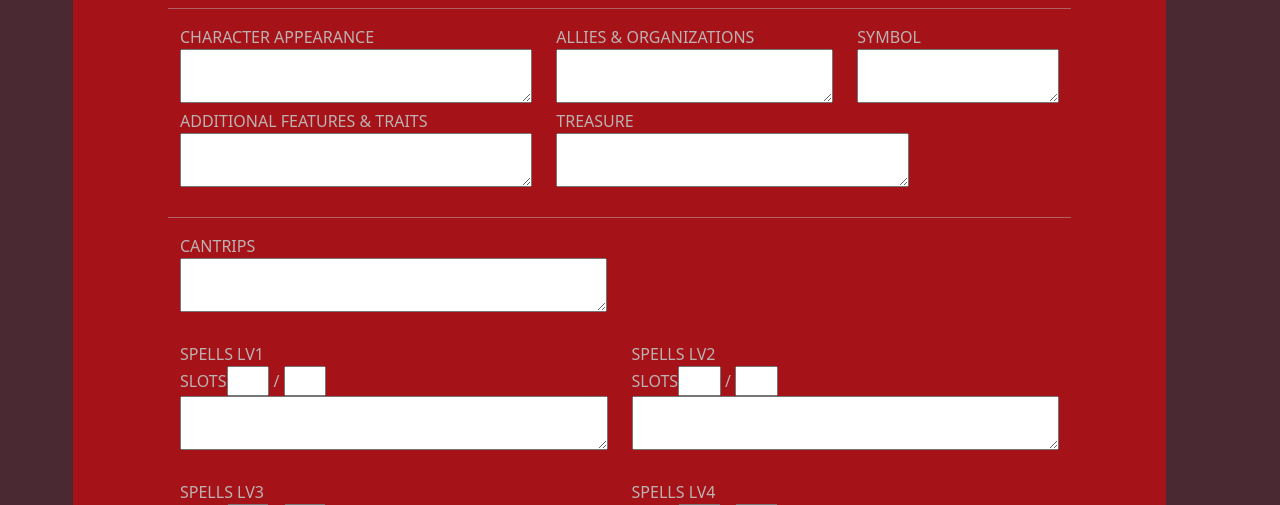
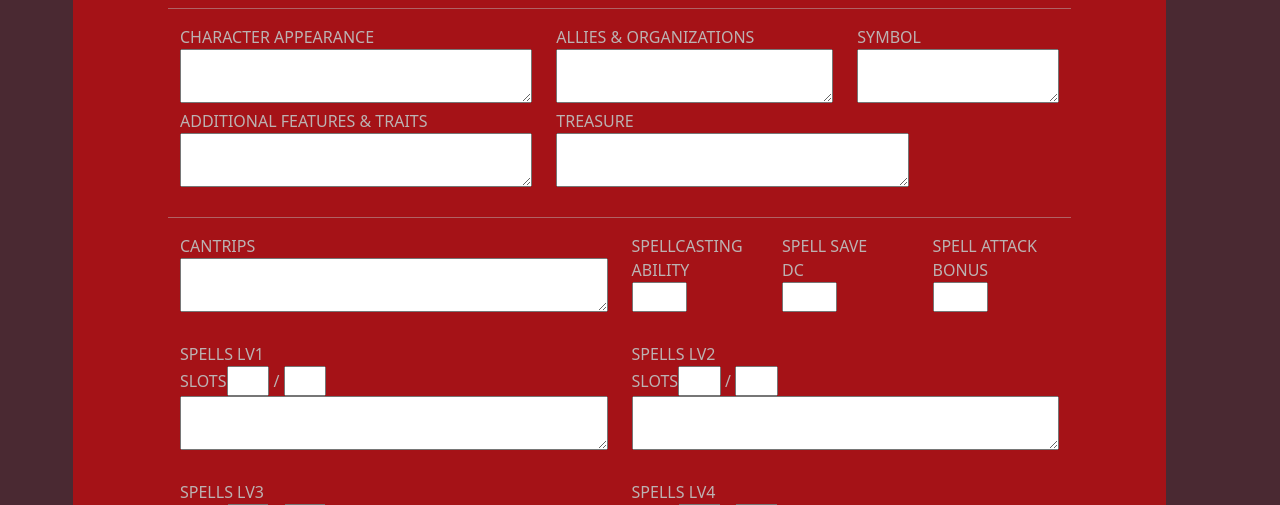
Before and after one commit to AdrM3r1/web-design-DND, a PHP site: page /html/charCreator.php in a window 1280 px wide. Shown: the part 1748-2253 px from the top of the page. Run offline with PHP 8.4, Linux system fonts and the light colour scheme; some libraries are stand-ins or nearby versions; some web fonts are replaced.

Commit message:
hoja de pj montada faltan botones y form

```diff
--- a/html/charCreator.php
+++ b/html/charCreator.php
@@ -68,11 +68,12 @@
 
               <div class="col-md-3">
                 DEATH SAVES<br>
-                SUCESS &nbsp;   <input type="checkbox"> <input type="checkbox"> <input type="checkbox"><br>
+                SUCESS &nbsp; <input type="checkbox"> <input type="checkbox"> <input type="checkbox"><br>
                 FAILS &nbsp;<input type="checkbox"> <input type="checkbox"> <input type="checkbox">
               </div>
 
-              <!-- division --><hr>
+              <!-- division -->
+              <hr>
               <div class="col-md-2">
                 STRENGTH
                 <br><input style="width:70px" type="number"> <br>
@@ -150,7 +151,8 @@
               </div>
               <!-- division -->
 
-              <h4>Skills</h4><hr>
+              <h4>Skills</h4>
+              <hr>
 
               <div class="col-md-4">
                 <input type="checkbox">ACROBATICS (Dex) <br><input style="width:50px" type="number"><br>
@@ -239,7 +241,7 @@
                 <textarea style="width:100%"></textarea><br><br>
               </div>
 
-              <br><br> <!-- division -->
+              <!-- division -->
 
               <hr>
 
@@ -272,47 +274,73 @@
 
               <hr>
 
-            <div class="col-md-7">
+              <div class="col-md-6">
                 CANTRIPS
-            <textarea style="width:85%"></textarea></div>
+                <textarea style="width:100%"></textarea>
+              </div>
+
+              <div class="col-md-2">
+                SPELLCASTING ABILITY<br><input style="width:55px" type="text"><br>
+              </div>
+
+              <div class="col-md-2">
+                SPELL SAVE <br> DC <br><input style="width:55px" type="number"><br>
+              </div>
+
+              <div class="col-md-2">
+                SPELL ATTACK BONUS<br><input style="width:55px" type="number"><br>
+              </div>
 
               <div class="col-md-6"><br>
                 SPELLS LV1 <br>SLOTS<input type="number" style="width:10%"> / <input type="number" style="width:10%">
-            <textarea style="width:100%"></textarea></div>
+                <textarea style="width:100%"></textarea>
+              </div>
 
               <div class="col-md-6"><br>
                 SPELLS LV2 <br>SLOTS<input type="number" style="width:10%"> / <input type="number" style="width:10%">
-            <textarea style="width:100%"></textarea></div>
+                <textarea style="width:100%"></textarea>
+              </div>
 
               <div class="col-md-6"><br>
                 SPELLS LV3 <br>SLOTS<input type="number" style="width:10%"> / <input type="number" style="width:10%">
-            <textarea style="width:100%"></textarea></div>
+                <textarea style="width:100%"></textarea>
+              </div>
 
               <div class="col-md-6"><br>
                 SPELLS LV4 <br>SLOTS<input type="number" style="width:10%"> / <input type="number" style="width:10%">
-            <textarea style="width:100%"></textarea></div>
+                <textarea style="width:100%"></textarea>
+              </div>
 
               <div class="col-md-6"><br>
                 SPELLS LV5 <br>SLOTS<input type="number" style="width:10%"> / <input type="number" style="width:10%">
-            <textarea style="width:100%"></textarea></div>
+                <textarea style="width:100%"></textarea>
+              </div>
 
               <div class="col-md-6"><br>
                 SPELLS LV6 <br>SLOTS<input type="number" style="width:10%"> / <input type="number" style="width:10%">
-            <textarea style="width:100%"></textarea></div>
+                <textarea style="width:100%"></textarea>
+              </div>
 
               <div class="col-md-6"><br>
                 SPELLS LV7 <br>SLOTS<input type="number" style="width:10%"> / <input type="number" style="width:10%">
-            <textarea style="width:100%"></textarea></div>
+                <textarea style="width:100%"></textarea>
+              </div>
 
               <div class="col-md-6"><br>
                 SPELLS LV8 <br>SLOTS<input type="number" style="width:10%"> / <input type="number" style="width:10%">
-            <textarea style="width:100%"></textarea></div>
+                <textarea style="width:100%"></textarea>
+              </div>
 
               <div class="col-md-6"><br>
                 SPELLS LV9 <br>SLOTS<input type="number" style="width:10%"> / <input type="number" style="width:10%">
-            <textarea style="width:100%"></textarea><br><br></div>
+                <textarea style="width:100%"></textarea><br><br>
+              </div>
 
 
+<!-- poner botones de formulario comienzo de formulario y cierre, probar quecuando guarde lo mande ala bbdd-->
+<!-- la bbdd tiene que pillar los valores de los todos los campos incluso los checkbox-->
+<!-- asegurarse de que cuando vayas a editar llegen los campos marcados y que hagas un update a la bbdd  -->
+<!-- el borrado deberia poder hacerse desde editar, creo que tambien deberia ser tambien desde usuario pero ok-->
 
 
 
```
Lines whose indentation alone changed are shown as unchanged.
